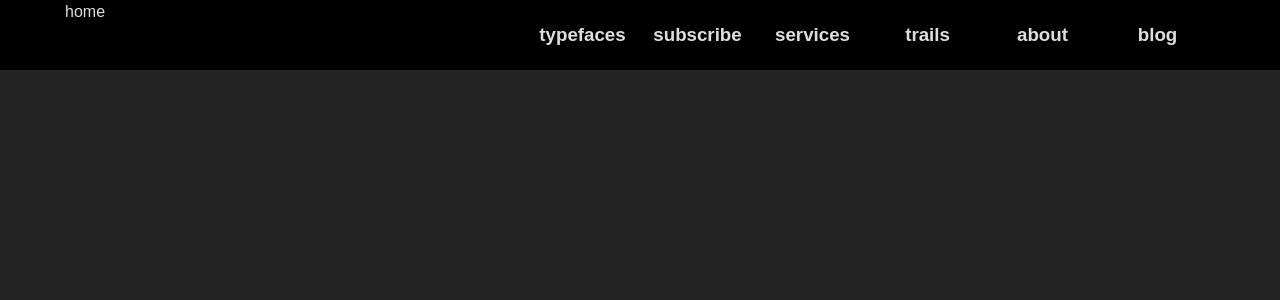
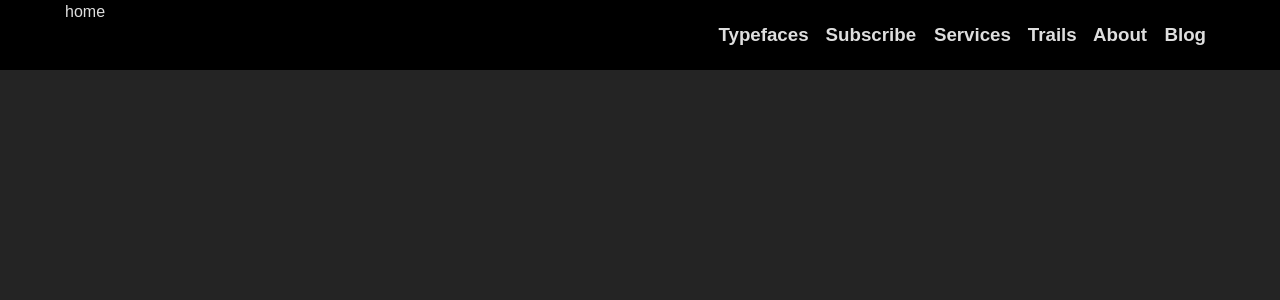
Before and after one commit to wellwe11/typeForwardProject, a React (Vite) app: page / in a window 1280 px wide. Shown: the top 300 px of the page. Built offline with nearby package versions, Linux system fonts and the light colour scheme; a web font is replaced by a local one.

Commit message:
added an extra span to each nav-item because it wouldnt allow me to resize it properly with the font-texts bolding increasing normally

```diff
--- a/src/COMPONENTS/NAVBAR/NAVBAR.scss
+++ b/src/COMPONENTS/NAVBAR/NAVBAR.scss
@@ -17,29 +17,35 @@
 
     .LinksContainer {
       display: flex;
-      justify-content: space-evenly;
       align-items: center;
-      min-width: 60%;
+      justify-content: space-around;
 
       .uniqueLinkContainer {
-        display: inline-block;
+        padding: 10px;
+        cursor: pointer;
         position: relative;
-        width: 100%;
+        height: 100%;
 
-        .keyText {
+        .keyTextSpan {
           position: absolute;
           top: 50%;
           left: 50%;
-          transform: translate(-50%, -50%); // This centers it correctly
+          transform: translate(-50%, -50%);
 
-          cursor: pointer;
-          font-variation-settings: "wght" 400;
+          font-variation-settings: "wght" 500;
           transition: font-variation-settings 0.3s ease;
+
+          .keyText {
+          }
         }
 
-        &:hover .keyText {
-          font-variation-settings: "wght" 700;
+        &:hover .keyTextSpan {
+          font-variation-settings: "wght" 820;
         }
+      }
+
+      .keyTextSpanHidden {
+        opacity: 0;
       }
     }
   }
--- a/src/COMPONENTS/NAVBAR/NAVBAR_component.jsx
+++ b/src/COMPONENTS/NAVBAR/NAVBAR_component.jsx
@@ -12,6 +12,10 @@ const NavBarComponent = ({}) => {
   const homeItem = linkKeys[0];
   const restItems = linkKeys.slice(1, linkKeys.length);
 
+  // So each button-text is displayed with capital letter at start as the nexted objects are all small lettered
+  const firstLetterCapital = (string) =>
+    string.charAt(0).toUpperCase() + string.slice(1);
+
   return (
     <div className="navBarContainer">
       <ul className="navBarUl">
@@ -22,7 +26,10 @@ const NavBarComponent = ({}) => {
           {restItems.map((key, index) => (
             <div key={index} className="uniqueLinkContainer">
               <Link to={navLinks[key].baseUrl}>
-                <span className="keyText">
+                <span className="keyTextSpan">
+                  <h3 className="keyText">{firstLetterCapital(key)}</h3>
+                </span>
+                <span className="keyTextSpanHidden">
                   <h3>{key}</h3>
                 </span>
               </Link>
```
